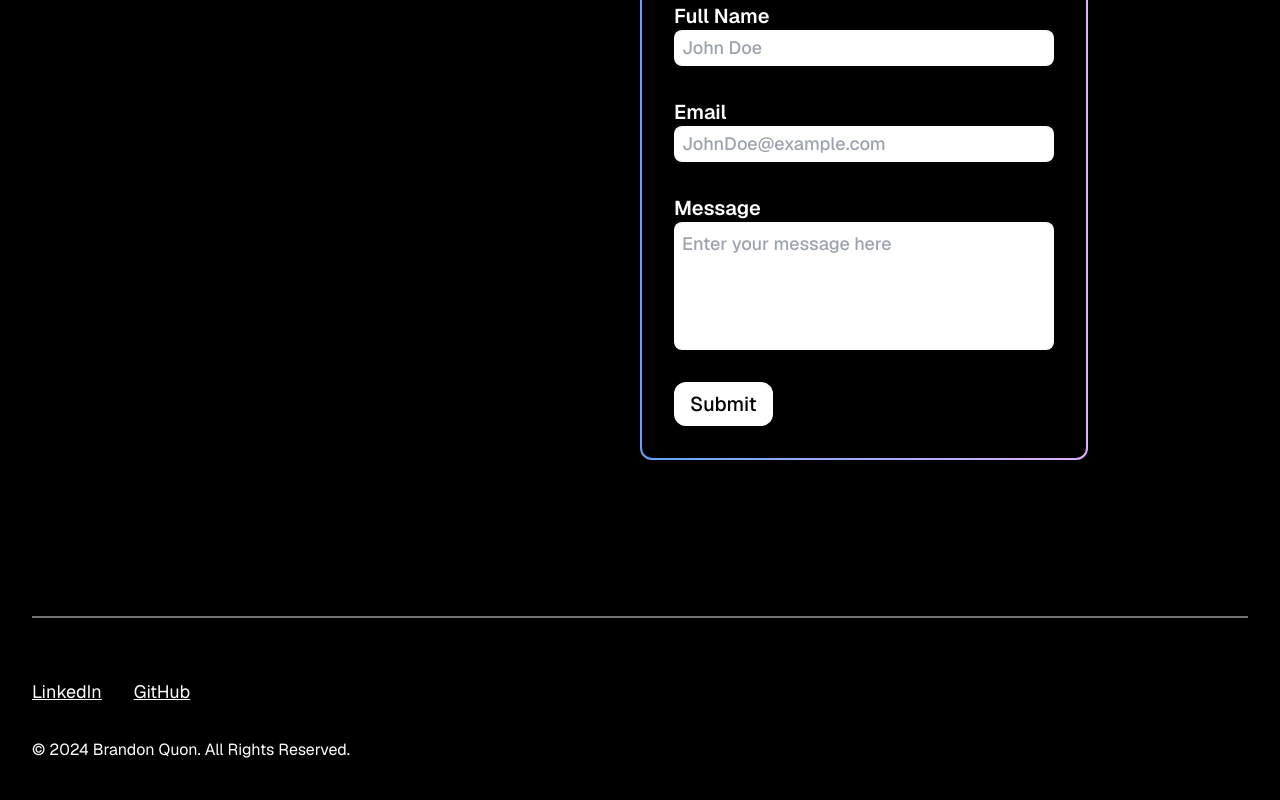
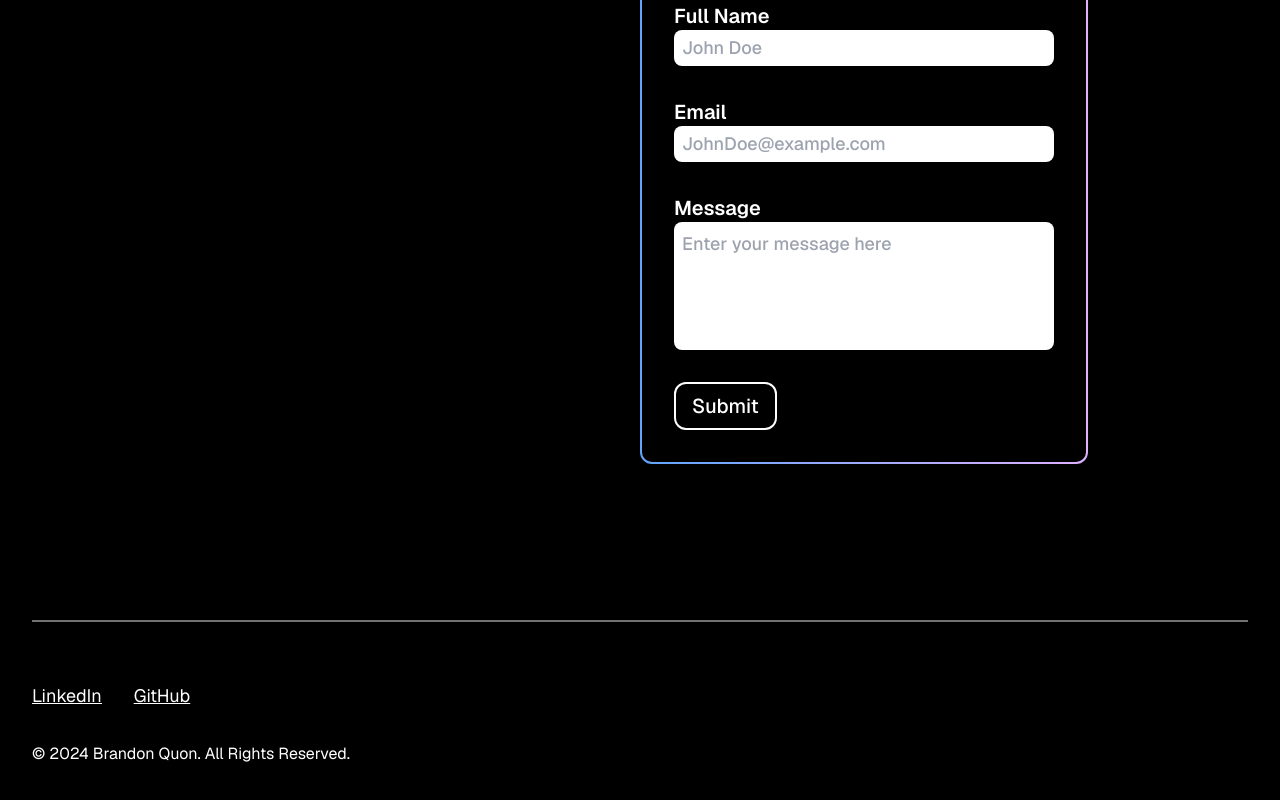
Before and after one commit to bnquon/portfolio, a Next.js app: page / in a window 1280 px wide. Shown: the part 3388-4188 px from the top of the page. Built offline with nearby package versions, Linux system fonts and the light colour scheme.

Commit message:
updated submit button color

```diff
--- a/components/contactForm.tsx
+++ b/components/contactForm.tsx
@@ -71,7 +71,7 @@ export const ContactForm = () => {
             </div>
             <button
               type="submit"
-              className="rounded-xl bg-white text-black sm:px-4 sm:py-2 px-3 py-2 w-fit text-xl xl:text-2xl font-medium hover:bg-[#E0B0FF] hover:text-white duration-150"
+              className="rounded-xl bg-black text-white border-2 border-white sm:px-4 sm:py-2 px-3 py-2 w-fit text-xl xl:text-2xl font-medium hover:bg-white hover:text-black duration-150"
             >
               Submit
             </button>
```
